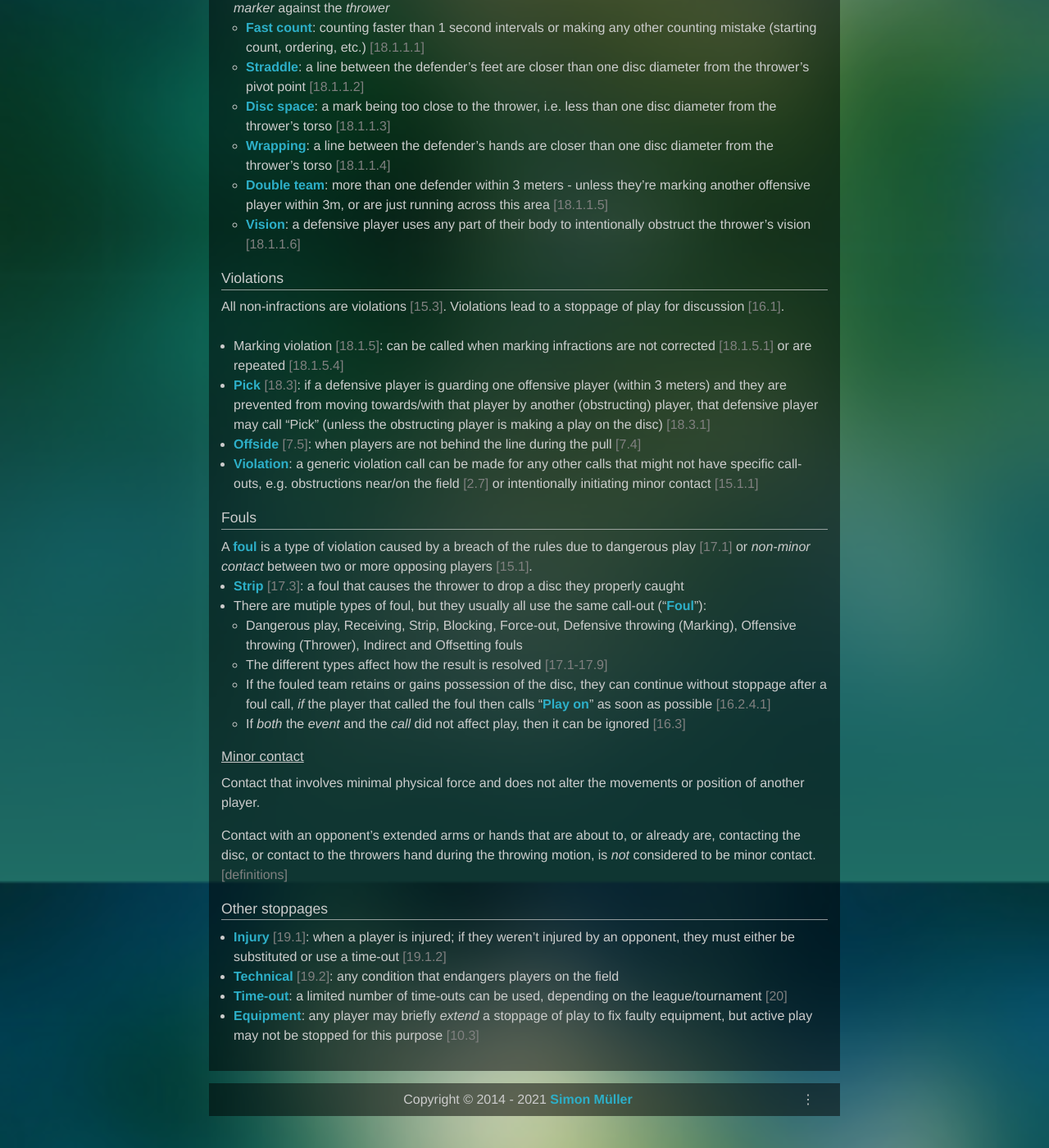
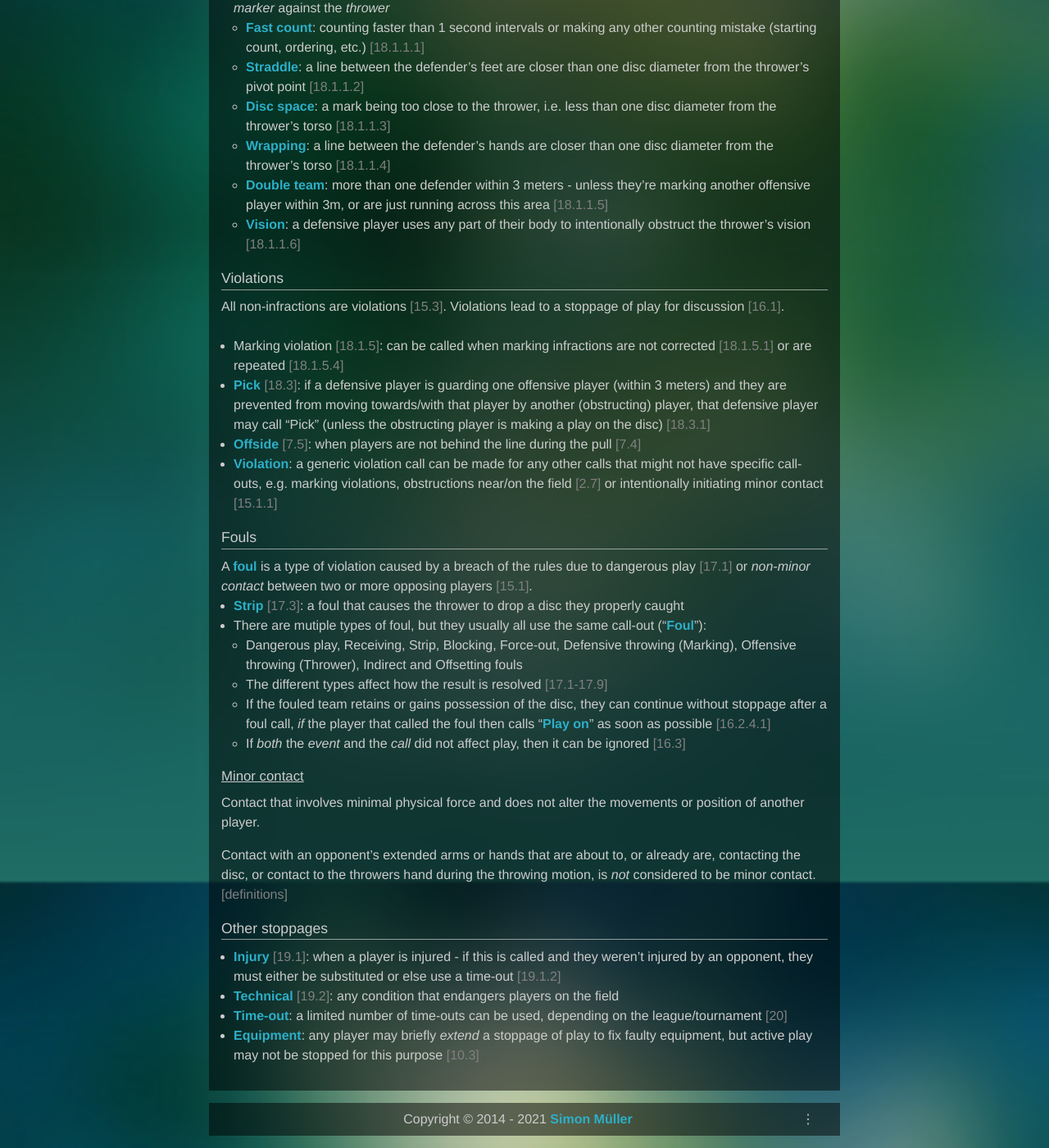
Before and after one commit to samuller/samuller.net, a Jekyll site: the page built from ultimate/calls.md, in a window 1280 px wide and 1400 px high, scrolled down 520 px. Shown: the whole window at 82% size. Built offline with Jekyll 4.4.1, drawn with Linux system fonts in a browser that asks for light colours; some of the changed text lies outside the part shown.

Commit message:
Add some subtleties, examples or clarifications

```diff
--- a/ultimate/calls.md
+++ b/ultimate/calls.md
@@ -20,7 +23,7 @@
 
 ## Infractions
 
-Infractions are calls that do not stop play <span class="ref-link">[15.2]</span>. The mistake only needs to be corrected in some way, but play continues.
+Infractions are calls that do not stop play <span class="ref-link">[15.2,18.2.6]</span> (unless contested <span class="ref-link">[18.1.2, 18.2.9]</span>). The mistake only needs to be corrected in some way, but play continues.
 
 There are only two 'types' of infraction <span class="ref-link">[15.2]</span>:
 - **Travel** <span class="ref-link">[18.2]</span>: whenever the person catching the disc does not stop as fast as possible, or they change direction after properly catching <span class="ref-link">[18.2.5.1]</span>, or they establish a pivot point at an invalid position (e.g. out of bounds) <span class="ref-link">[18.2.5.3]</span>
@@ -41,7 +44,7 @@
 - Marking violation <span class="ref-link">[18.1.5]</span>: can be called when marking infractions are not corrected <span class="ref-link">[18.1.5.1]</span> or are repeated <span class="ref-link">[18.1.5.4]</span>
 - **Pick** <span class="ref-link">[18.3]</span>: if a defensive player is guarding one offensive player (within 3 meters) and they are prevented from moving towards/with that player by another (obstructing) player, that defensive player may call "Pick" (unless the obstructing player is making a play on the disc) <span class="ref-link">[18.3.1]</span>
 - **Offside** <span class="ref-link">[7.5]</span>: when players are not behind the line during the pull <span class="ref-link">[7.4]</span>
-- **Violation**: a generic violation call can be made for any other calls that might not have specific call-outs, e.g. obstructions near/on the field <span class="ref-link">[2.7]</span> or intentionally initiating minor contact <span class="ref-link">[15.1.1]</span>
+- **Violation**: a generic violation call can be made for any other calls that might not have specific call-outs, e.g. marking violations, obstructions near/on the field <span class="ref-link">[2.7]</span> or intentionally initiating minor contact <span class="ref-link">[15.1.1]</span>
 
 ## Fouls
 
@@ -62,7 +65,7 @@
 
 ## Other stoppages
 
-- **Injury** <span class="ref-link">[19.1]</span>: when a player is injured; if they weren't injured by an opponent, they must either be substituted or use a time-out <span class="ref-link">[19.1.2]</span>
+- **Injury** <span class="ref-link">[19.1]</span>: when a player is injured - if this is called and they weren't injured by an opponent, they must either be substituted or else use a time-out <span class="ref-link">[19.1.2]</span>
 - **Technical** <span class="ref-link">[19.2]</span>: any condition that endangers players on the field
 - **Time-out**: a limited number of time-outs can be used, depending on the league/tournament <span class="ref-link">[20]</span>
 - **Equipment**: any player may briefly *extend* a stoppage of play to fix faulty equipment, but active play may not be stopped for this purpose <span class="ref-link">[10.3]</span>
```
Also changed, not shown: other parts of ultimate/calls.md (+3 -0 lines).
